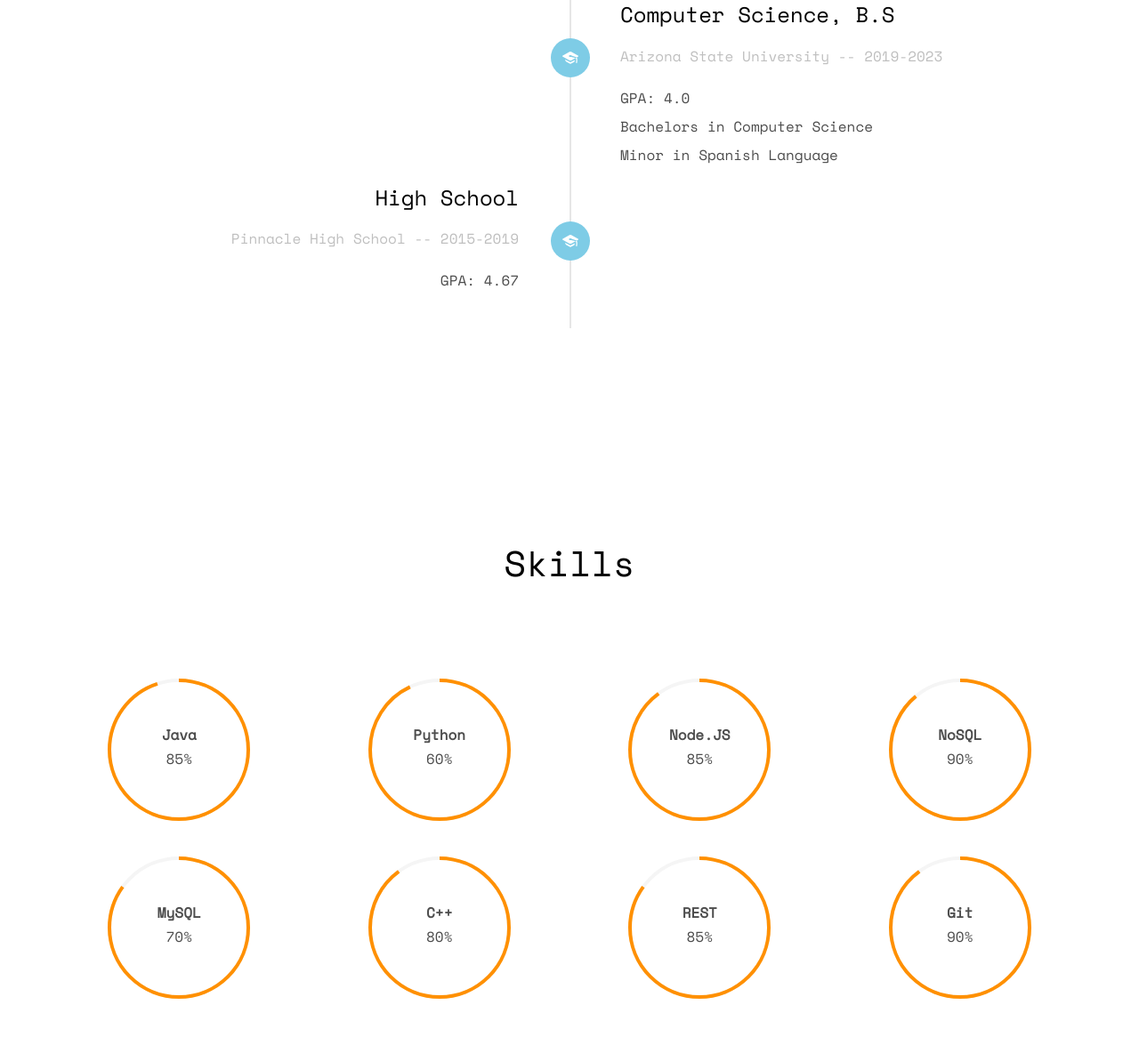
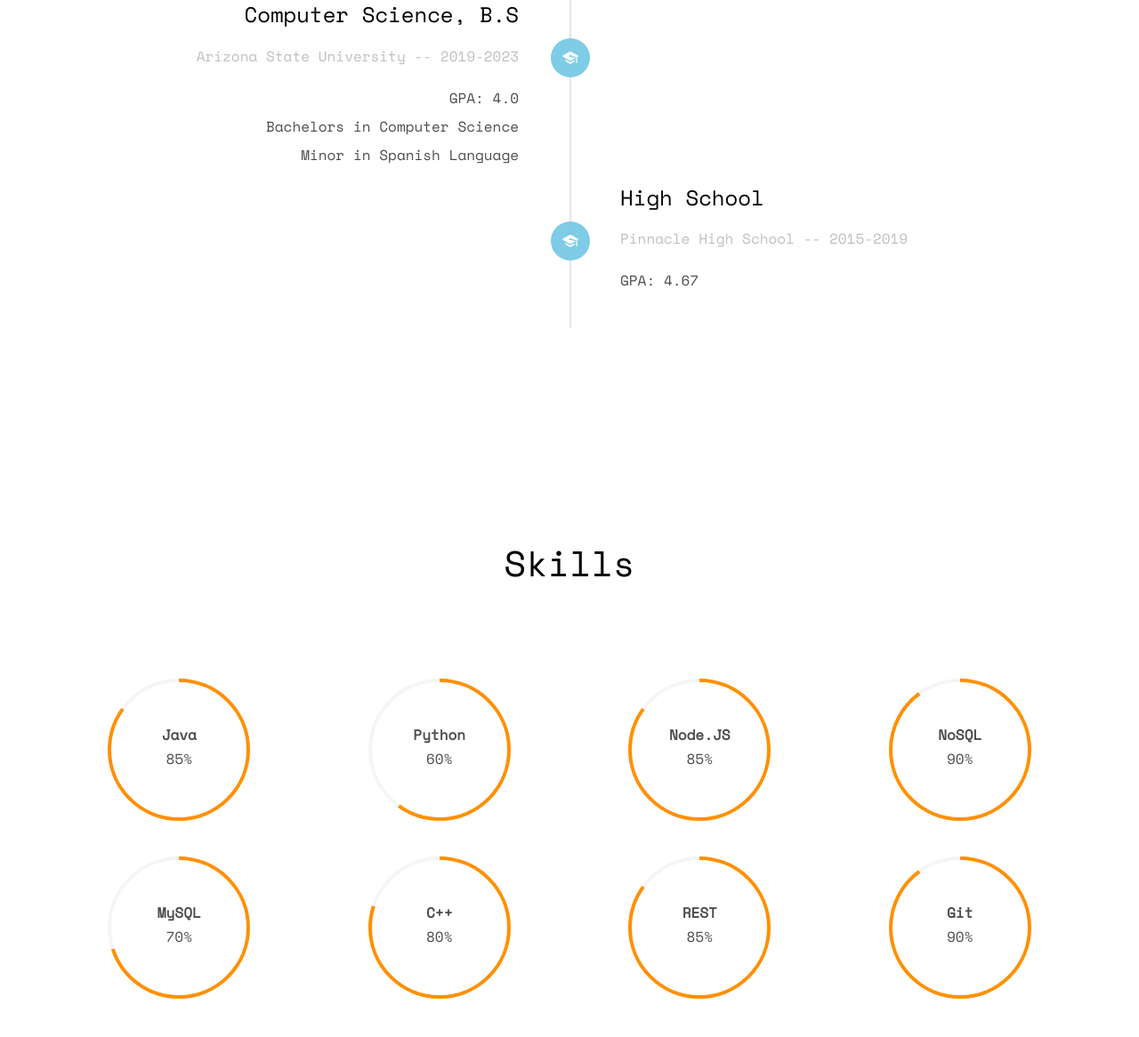
Before and after one commit to austinrbrown01/austinrbrown01.github.io, a plain HTML site: page index.html in a window 1280 px wide. Shown: the part 3028-4194 px from the top of the page at 89% size. Drawn offline with nearby package versions, Linux system fonts and the light colour scheme; some packages are replaced by stand-ins of ours; no server answers; files whose address does not match are found by name.

Commit message:
fixed percentages & education layout

```diff
--- a/index.html
+++ b/index.html
@@ -169,10 +169,12 @@
 							</div>
 						</li>
 						<br>
+
 						<li class="timeline-heading text-center animate-box">
 							<div><h3>Education</h3></div>
 						</li>
-						<li class="timeline-inverted animate-box">
+
+						<li class="timeline-unverted animate-box">
 							<div class="timeline-badge"><i class="icon-graduation-cap"></i></div>
 							<div class="timeline-panel">
 								<div class="timeline-heading">
@@ -186,7 +188,7 @@
 								</div>
 							</div>
 						</li>
-						<li class="animate-box timeline-unverted">
+						<li class="animate-box timeline-inverted">
 							<div class="timeline-badge"><i class="icon-graduation-cap"></i></div>
 							<div class="timeline-panel">
 								<div class="timeline-heading">
@@ -304,23 +306,23 @@
 			</div>
 			<div class="row row-pb-md">
 				<div class="col-md-3 col-sm-6 col-xs-12 text-center">
-					<div class="chart" data-percent="95"><span><strong>Java</strong>85%</span></div>
+					<div class="chart" data-percent="85"><span><strong>Java</strong>85%</span></div>
 				</div>
 				<div class="col-md-3 col-sm-6 col-xs-12 text-center">
-					<div class="chart" data-percent="93"><span><strong>Python</strong>60%</span></div>
+					<div class="chart" data-percent="60"><span><strong>Python</strong>60%</span></div>
 				</div>
 				<div class="col-md-3 col-sm-6 col-xs-12 text-center">
-					<div class="chart" data-percent="90"><span><strong>Node.JS</strong>85%</span></div>
+					<div class="chart" data-percent="85"><span><strong>Node.JS</strong>85%</span></div>
 				</div>
 
 				<div class="col-md-3 col-sm-6 col-xs-12 text-center">
-					<div class="chart" data-percent="89"><span><strong>NoSQL</strong>90%</span></div>
+					<div class="chart" data-percent="90"><span><strong>NoSQL</strong>90%</span></div>
 				</div>
 				<div class="col-md-3 col-sm-6 col-xs-12 text-center">
-					<div class="chart" data-percent="85"><span><strong>MySQL</strong>70%</span></div>
+					<div class="chart" data-percent="70"><span><strong>MySQL</strong>70%</span></div>
 				</div>
 				<div class="col-md-3 col-sm-6 col-xs-12 text-center">
-					<div class="chart" data-percent="90"><span><strong>C++</strong>80%</span></div>
+					<div class="chart" data-percent="80"><span><strong>C++</strong>80%</span></div>
 				</div>
 				 <div class="col-md-3 col-sm-6 col-xs-12 text-center">
 					<div class="chart" data-percent="85"><span><strong>REST</strong>85%</span></div>
```
Also changed, not shown: 1 other file.
